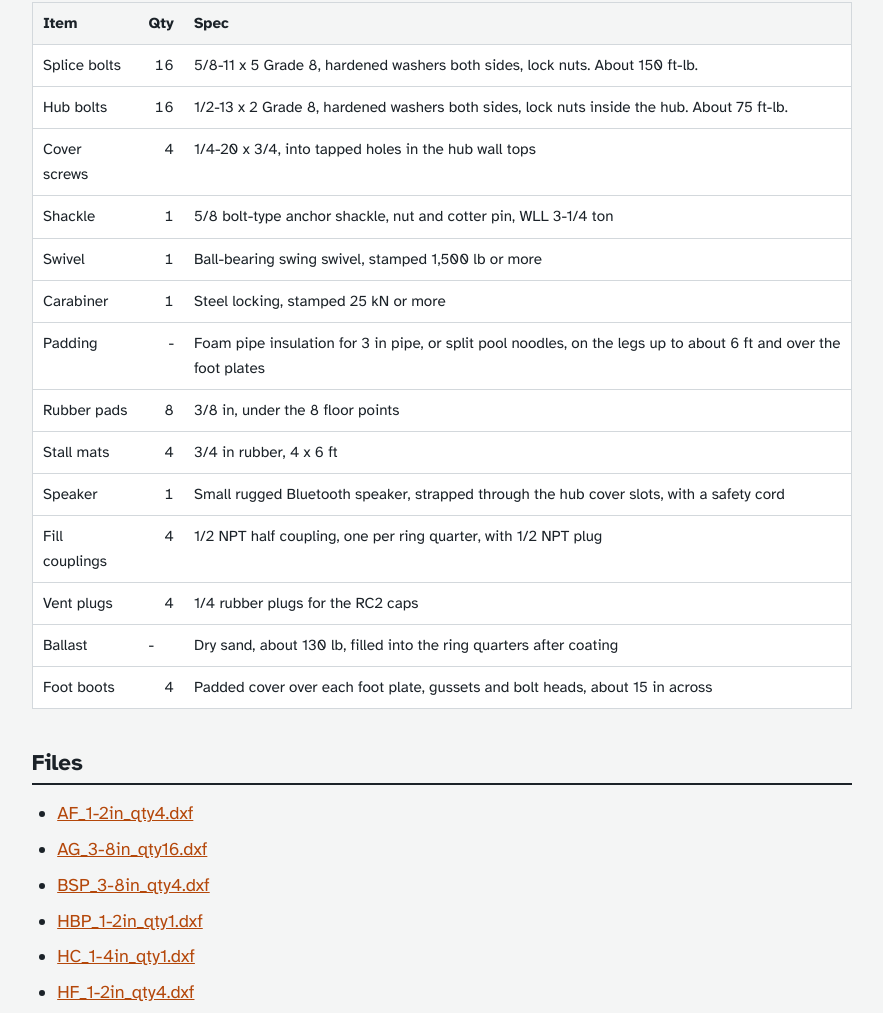
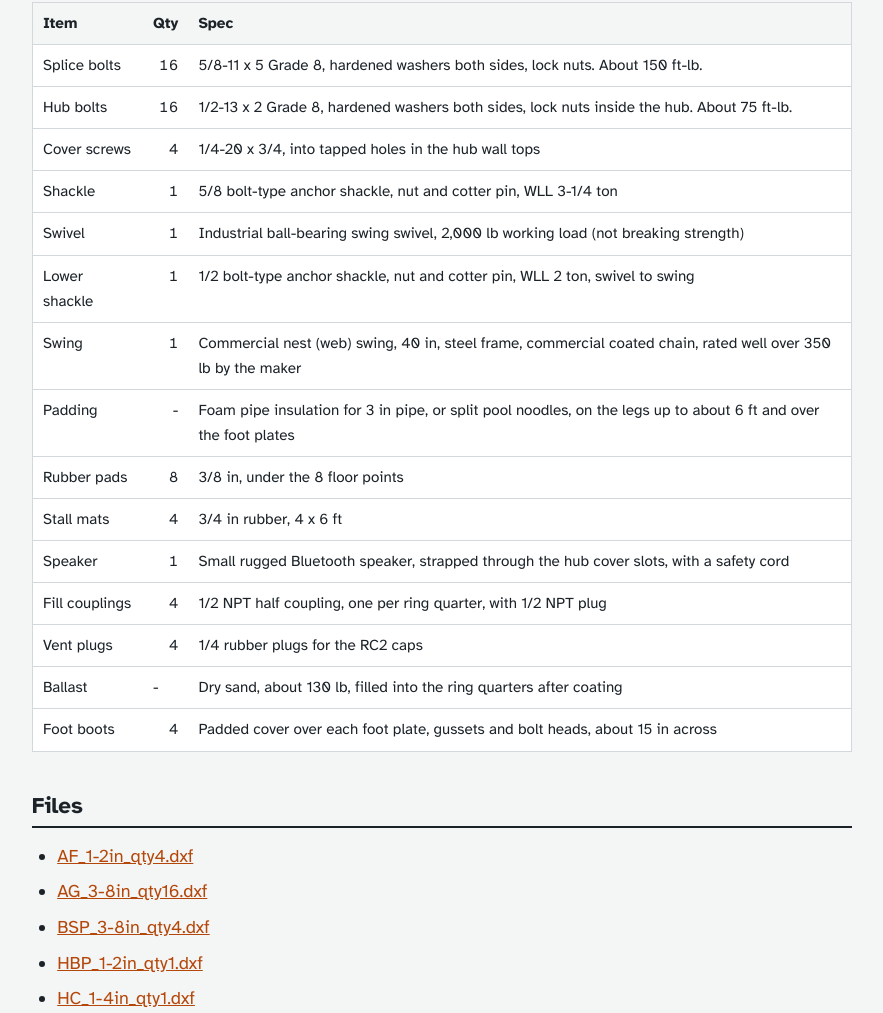
Before and after one commit to JrPetersonjr/swing-stand, a plain HTML site: page fab-sheet.html in a window 1280 px wide. Shown: the part 5471-6484 px from the top of the page, without its empty margins (198-1081 px from the left). Drawn offline with Linux system fonts and the light colour scheme.

Commit message:
Heavy-duty rigging: 2,000 lb swivel, lower shackle, commercial nest swing

```diff
--- a/fab-sheet.html
+++ b/fab-sheet.html
@@ -153,8 +153,9 @@ footer { color: var(--muted); font-size: 0.9rem; border-top: 1px solid var(--lin
       <tr><td>Hub bolts</td><td class="n">16</td><td>1/2-13 x 2 Grade 8, hardened washers both sides, lock nuts inside the hub. About 75 ft-lb.</td></tr>
       <tr><td>Cover screws</td><td class="n">4</td><td>1/4-20 x 3/4, into tapped holes in the hub wall tops</td></tr>
       <tr><td>Shackle</td><td class="n">1</td><td>5/8 bolt-type anchor shackle, nut and cotter pin, WLL 3-1/4 ton</td></tr>
-      <tr><td>Swivel</td><td class="n">1</td><td>Ball-bearing swing swivel, stamped 1,500 lb or more</td></tr>
-      <tr><td>Carabiner</td><td class="n">1</td><td>Steel locking, stamped 25 kN or more</td></tr>
+      <tr><td>Swivel</td><td class="n">1</td><td>Industrial ball-bearing swing swivel, 2,000 lb working load (not breaking strength)</td></tr>
+      <tr><td>Lower shackle</td><td class="n">1</td><td>1/2 bolt-type anchor shackle, nut and cotter pin, WLL 2 ton, swivel to swing</td></tr>
+      <tr><td>Swing</td><td class="n">1</td><td>Commercial nest (web) swing, 40 in, steel frame, commercial coated chain, rated well over 350 lb by the maker</td></tr>
       <tr><td>Padding</td><td class="n">-</td><td>Foam pipe insulation for 3 in pipe, or split pool noodles, on the legs up to about 6 ft and over the foot plates</td></tr>
       <tr><td>Rubber pads</td><td class="n">8</td><td>3/8 in, under the 8 floor points</td></tr>
       <tr><td>Stall mats</td><td class="n">4</td><td>3/4 in rubber, 4 x 6 ft</td></tr>
```
Also changed, not shown: book.html (+4 -3 lines).
